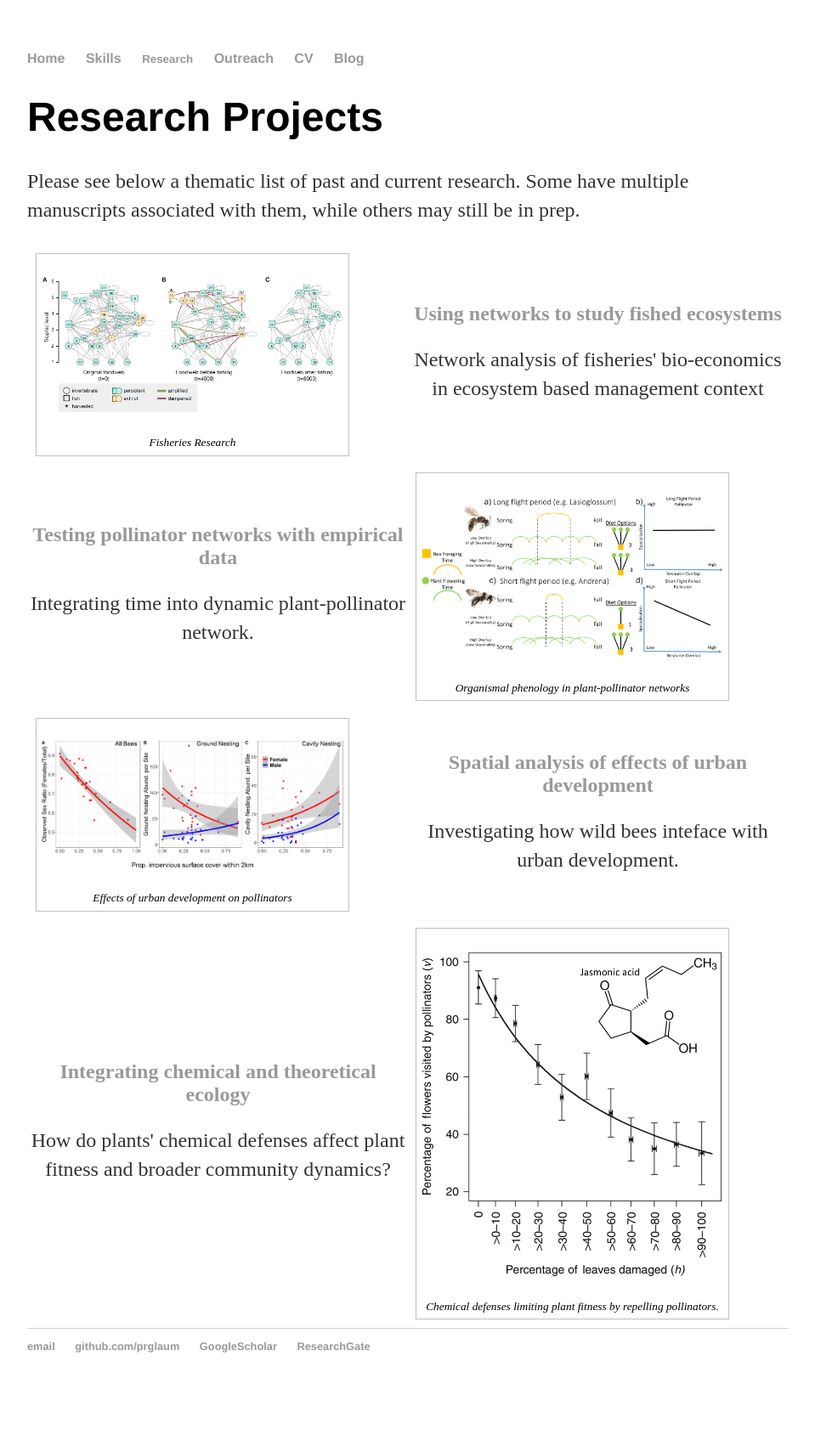
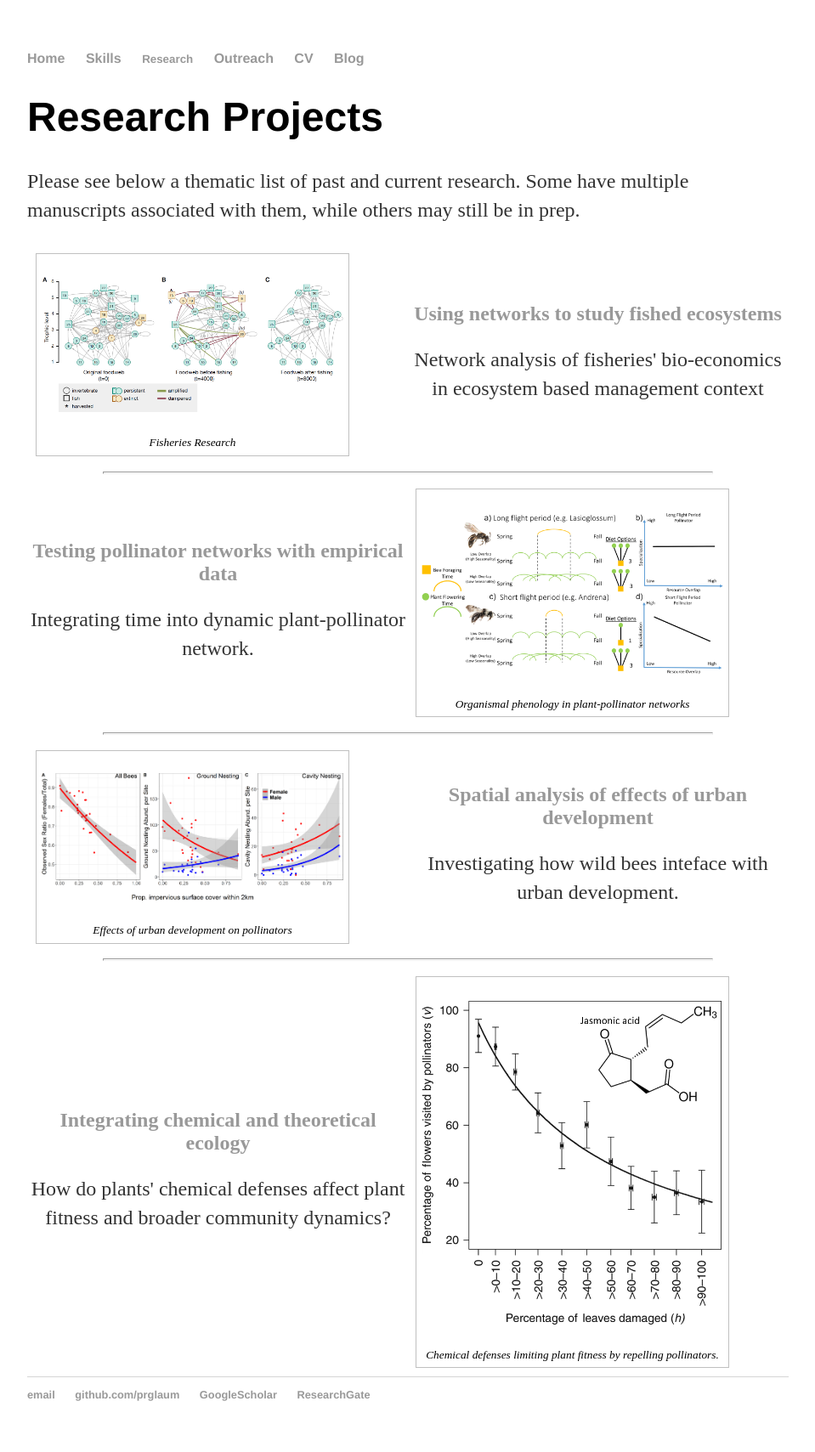
Before and after one commit to prglaum/prglaum.github.io, a Jekyll site: the page built from research/index.html, in a window 1280 px wide. Shown: the whole page at 85% size, without its empty margins (160-1119 px from the left). Built offline with Jekyll 4.4.1, drawn with Linux system fonts in a browser that asks for light colours; before the commit the page ends 1652 px from its top, so only the background shows below that.

Commit message:
Update index.html

```diff
--- a/research/index.html
+++ b/research/index.html
@@ -26,6 +26,8 @@ title: Research Topics
   </table>
 </div>
 
+<hr width="80%" align="center" size="3">
+
 <!-- Link to pollinator networks -->
 <div id='container'>
   <table style="width:100%">
@@ -44,6 +46,8 @@ title: Research Topics
     </tr>
   </table>
 </div>
+
+<hr width="80%" align="center" size="3">
 
 <!-- Link to urban ecology -->
 <div id='container'>
@@ -64,6 +68,8 @@ title: Research Topics
   </table>
 </div>
 
+<hr width="80%" align="center" size="3">
+
 <!-- Link to chemical ecology -->
 <div id='container'>
   <table style="width:100%">
```
